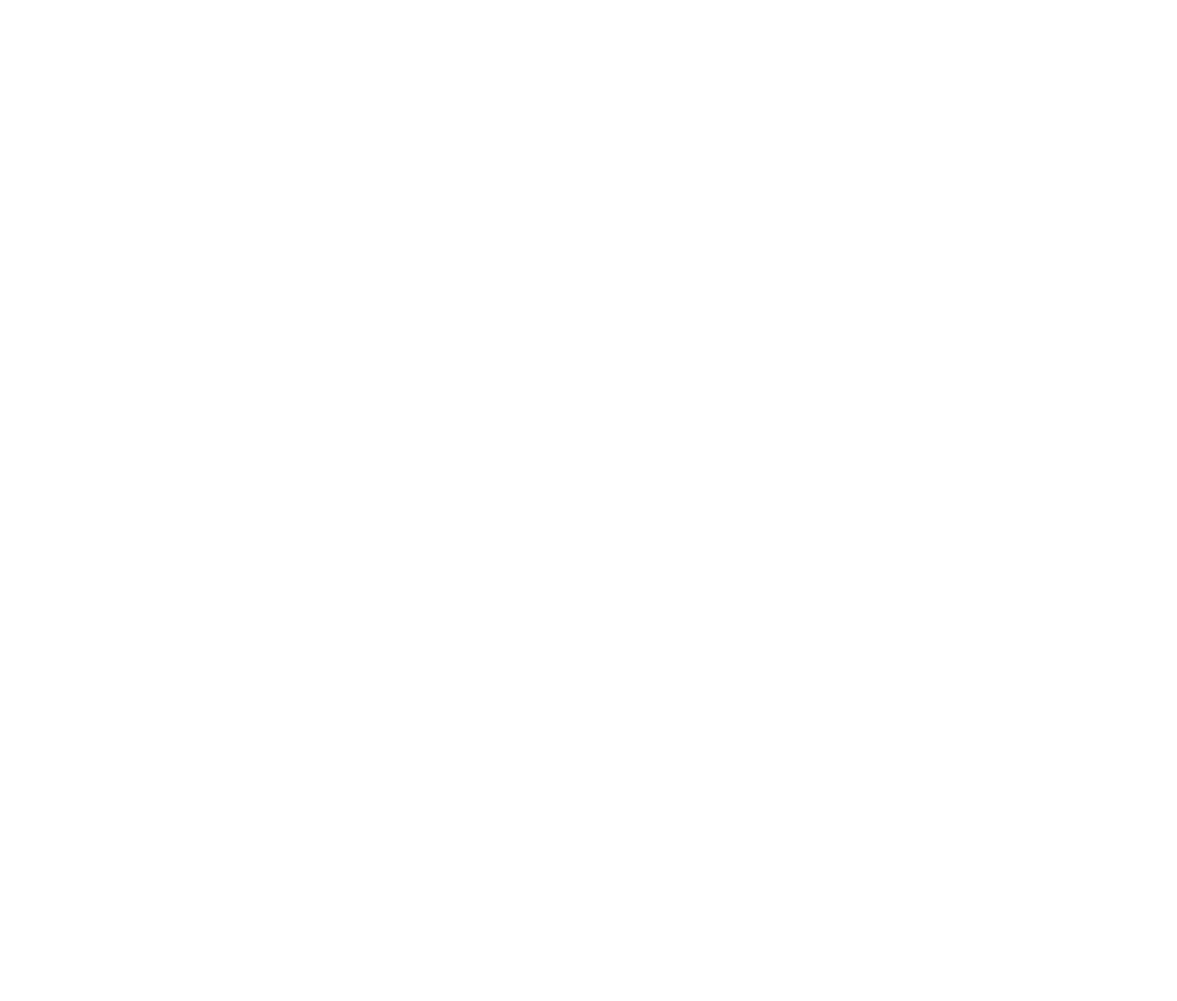
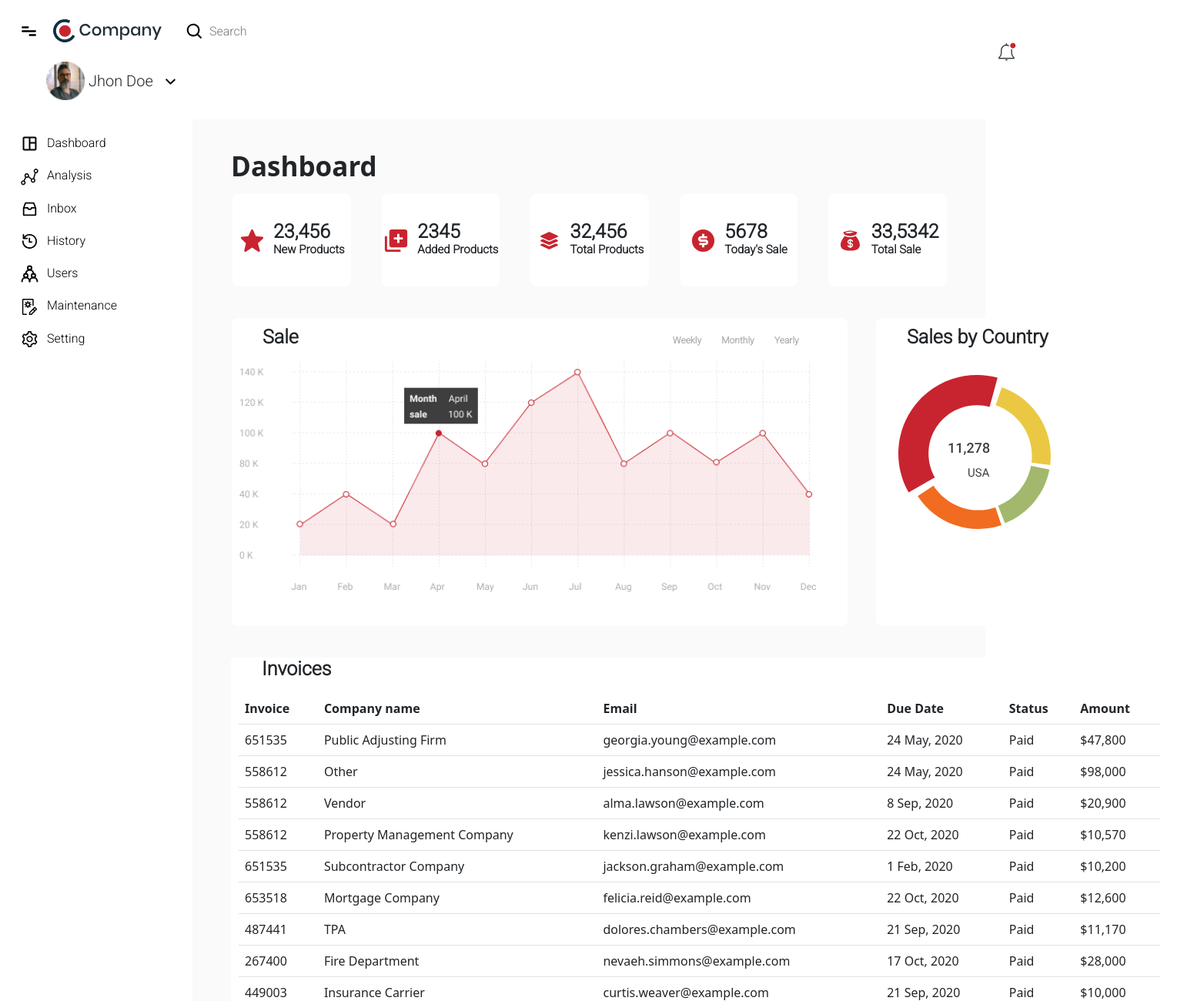
Before and after one commit to CHARUL2120/CharulAssignment, a plain HTML site: page HTML Training Assignment/dashboard.html in a window 1280 px wide. Shown: the top 1300 px of the page at 77% size, 1529 px wide, since content can reach past the window. Before the commit the page ends 800 px from the top, so only its background shows below. Drawn offline with Linux system fonts and the light colour scheme.

Commit message:
Add files via upload

```diff
--- a/HTML Training Assignment/css/style.css
+++ b/HTML Training Assignment/css/style.css
@@ -27,7 +27,7 @@ left: 905px;
 width: 500px;
 height: 100px;
 text-align: left;
-font: normal normal 300 40px/47px Roboto;
+font-family: 'Roboto', sans-serif;
 letter-spacing: 0px;
 color: #3E3E3E;
 font-size: 40px;
@@ -42,7 +42,7 @@ width: 137px;
 height: 53px;
 /* UI Properties */
 text-align: left;
-font: normal normal 900 40px/53px Roboto;
+font-family: 'Roboto', sans-serif;
 letter-spacing: 0px;
 
 color: #C8242F;
--- /dev/null
+++ b/HTML Training Assignment/css/style2.css
@@ -0,0 +1,143 @@
+@import url('https://fonts.googleapis.com/css2?family=Roboto:ital,wght@0,300;1,300&display=swap');
+header {
+padding:25px;
+}
+.icnmenu {
+margin-right:15px;
+width: 25px;
+height: 25px;
+}
+.icnlogo {
+margin-right:25px;
+width: 150px;
+height: 30px;
+
+}
+.icnsearch {
+margin-right:5px;
+width: 25px;
+height: 25px;
+}
+.txtsearch {
+width:80px;
+font-size: 16px;
+font-family: 'Roboto', sans-serif;
+font-weight: normal normal normal;
+line-height:21px;
+border-style:none;
+}
+.icnnotification{
+margin-left:1270px;
+width:25px;
+height:25px;
+}
+.imgprofile{
+margin-left:35px;
+margin-right:5px;
+width:50px;
+height:50px;
+}
+.proname {
+font-size: 20px;
+font-family: 'Roboto', sans-serif;
+font-weight: normal normal normal;
+line-height: 21px;
+}
+.icndown {
+margin-left: 10px;
+width: 25px;
+height: 25px;
+}
+nav {
+float: left;
+width: 250px;
+height: 1500px;
+background: #FFFFFF 0% 0% no-repeat padding-box;
+padding-top: 10px
+}
+ul{
+margin:10px;
+list-style-type:none;
+}
+.icnsidebar{
+width:25px;
+height:25px;
+margin-right:10px;
+}
+
+.txtsidebar {
+text-decoration: none;
+color: black;
+font-size: 16px;
+font-family: 'Roboto', sans-serif;
+font-weight: normal normal normal;
+line-height: 21px;
+}
+a.txtsidebar:hover {
+background: #FFF3F4 0% 0% no-repeat padding-box;
+}
+.imgdash{
+float:left;
+width:35px;
+height:35px;
+margin-right:10px;
+}
+.headd {
+margin-top:15px;
+float:left;
+font-size: 25px;
+font-family: 'Roboto', sans-serif;
+font-weight:bolder;
+line-height: 20px;
+}
+.subheadd {
+font-size: 15px;
+font-family: 'Roboto', sans-serif;
+font-weight: 600;
+line-height: 15px;
+}
+.dashitems {
+display: inline;
+width: 220px;
+height: 120px;
+background: #FFFFFF;
+align-items:center;
+}
+#ulitems {
+display: inline;
+width: 220px;
+height: 120px;
+background: #FFFFFF;
+border-radius:8px;
+margin-right:40px;
+
+}
+.imggraph{
+width:750px;
+height:300px;
+}
+.sale {
+padding:10px;
+width: 800px;
+height: 400px;
+background: #FFFFFF 0% 0% no-repeat padding-box;
+border-radius: 8px;
+}
+.salesctry {
+padding:10px;
+width: 390px;
+height: 400px;
+background: #FFFFFF 0% 0% no-repeat padding-box;
+border-radius: 8px;
+margin-left:35px;
+}
+.invoices {
+padding-left:10px;
+padding-right:10px;
+margin-left: 50px;
+margin-top:40px;
+width: 1217px;
+height: 500px;
+background: #FFFFFF 0% 0% no-repeat padding-box;
+border-radius: 5px;
+}
--- a/HTML Training Assignment/dashboard.html
+++ b/HTML Training Assignment/dashboard.html
@@ -0,0 +1,225 @@
+<!DOCTYPE html>
+<html>
+<head>
+         <title>Dashboard</title>
+         <meta content="text/html; charset=utf-8">
+         <link href="css/style2.css" rel="stylesheet" type="text/css">
+         <link href="css/bootstrap.min.css" rel="stylesheet" type="text/css">
+         <script href="js/bootstrap.bundle.min.js"></script>
+</head>
+<body>
+    <div class="body">
+          <header class="d-flex flex-wrap justify-content align-items-center">
+              <img src="images/menu-bar.svg" class="icnmenu" />
+              <img src="images/header-logo.svg" class="icnlogo" />
+              <img src="images/search-icon.svg" class="icnsearch" />
+              <input type="text" placeholder="Search" class="txtsearch" />
+              <img src="images/notification-icon.svg" class="icnnotification" />
+              <img src="images/profile.png" class="imgprofile"/><span class="proname">Jhon Doe</span>
+              <img src="images/downward-arrow.svg" class="icndown"/>
+        </header>
+        <section>
+            <nav class="d-flex">
+                <ul class="nav flex-column">
+                <li class="nav-link"><a href="#" class="txtsidebar"><img src="images/dashboard-default.svg" class="icnsidebar" />Dashboard</a></li>
+                <li class="nav-link"><a href="#" class="txtsidebar"><img src="images/graph-default.svg" class="icnsidebar" />Analysis</a></li>
+                <li class="nav-link"><a href="#" class="txtsidebar"><img src="images/inbox-default.svg" class="icnsidebar" />Inbox</a></li>
+                <li class="nav-link"><a href="#" class="txtsidebar"><img src="images/clock-default.svg" class="icnsidebar" />History</a></li>
+                <li class="nav-link"><a href="#" class="txtsidebar"><img src="images/user-default.svg" class="icnsidebar" />Users</a></li>
+                <li class="nav-link"><a href="#" class="txtsidebar"><img src="images/maintenance-default.svg" class="icnsidebar" />Maintenance</a></li>
+                <li class="nav-link"><a href="#" class="txtsidebar"><img src="images/setting-default.svg" class="icnsidebar" />Setting</a></li>
+                </ul>
+                </nav>
+
+            <article style="background: #FAFAFA;padding-left:250px;padding-bottom:50px">
+    <div>
+    <p style="margin-left:50px;font-size:35px; line-height:40px; font-weight:bolder;padding-top:41px;">Dashboard</p>
+    <ul class="d-flex justify-content" style="margin-left:20px">
+    <li id="ulitems" class="d-flex justify-content-center align-items-center">
+    <img src="images/star.svg" class="imgdash" />
+    <p class="headd">23,456<br /><span class="subheadd">New Products</span></p>
+    </li>
+    <li id="ulitems" class="d-flex justify-content-center align-items-center">
+    <img src="images/new-product.svg" class="imgdash" />
+    <p class="headd">2345<br /><span class="subheadd">Added Products</span></p>
+    </li>
+    <li id="ulitems" class="d-flex justify-content-center align-items-center">
+    <img src="images/total-product.svg" class="imgdash" />
+    <p class="headd">32,456<br /><span class="subheadd">Total Products</span></p>
+    </li>
+    <li id="ulitems" class="d-flex justify-content-center align-items-center">
+    <img src="images/dollar-filled.svg" class="imgdash" />
+    <p class="headd">5678<br /><span class="subheadd">Today's Sale</span></p>
+    </li>
+    <li id="ulitems" class="d-flex justify-content-center align-items-center">
+    <img src="images/money-bag.svg" class="imgdash" />
+    <p class="headd">33,5342<br /><span class="subheadd">Total Sale</span></p>
+    </li>
+    </ul>
+    </div><br />
+
+        <table style="margin-left:50px">
+        <tr>
+        <td>
+        <div class="sale">
+        <p style="margin-left:30px;font-size: 25px; font-family: 'Roboto', sans-serif; font-weight: bolder; line-height: 30px;">
+        Sale
+        <a href= "#" style="margin-left:480px;text-decoration: none; color: #ADADAD; font-size: 12px; font-family: 'Roboto', sans-serif; font-weight: normal normal normal; line-height: 16px; ">Weekly</a>
+         <a href="#" style="margin-left:20px;text-decoration: none; color: #ADADAD; font-size: 12px; font-family: 'Roboto', sans-serif; font-weight: normal normal normal; line-height: 16px;">Monthly</a>
+        <a href="#" style="margin-left:20px;text-decoration: none; color: #ADADAD; font-size: 12px; font-family: 'Roboto', sans-serif; font-weight: normal normal normal; line-height: 16px;">Yearly</a>
+       </p>
+           <img class="imggraph" src="images/data-graph.png" />
+         </div>
+        </td>
+       <td>
+       <div class="salesctry">
+       <p style="margin-left:30px;font-size: 25px; font-family: 'Roboto', sans-serif; font-weight: bolder; line-height: 30px;">Sales by Country</p>
+           <img src="images/pie-chart.svg" />
+       </div>
+       </td>
+       </tr>
+       </table>
+
+               <div class="invoices">
+              <p style="margin-left: 30px;font-size: 25px; font-family: 'Roboto', sans-serif; font-weight: bolder; line-height: 30px;">Invoices</p>
+    <table class="table">
+      <tr>
+        <th scope="col">Invoice</th>
+        <th scope="col">Company name</th>
+        <th scope="col">Email</th>
+        <th scope="col">Due Date</th>
+        <th scope="col">Status</th>
+        <th scope="col">Amount</th>
+        </tr>
+        <tr>
+        <td scope="row">651535</td>
+        <td>Public Adjusting Firm</td>
+        <td>georgia.young@example.com</td>
+        <td>24 May, 2020</td>
+        <td><span class="label label-success">Paid</span></td>
+        <td>$47,800</td>
+        </tr>
+        <tr>
+        <td scope="row">558612</td>
+        <td>Other</td>
+        <td>jessica.hanson@example.com</td>
+        <td>24 May, 2020</td>
+        <td>Paid </td>
+        <td>$98,000</td>
+        </tr>
+        <tr>
+        <td scope="row">558612</td>
+        <td>Vendor</td>
+        <td>alma.lawson@example.com</td>
+        <td>8 Sep, 2020</td>
+        <td>Paid</td>
+        <td>$20,900</td>
+        </tr>
+        <tr>
+        <td scope="row">558612</td>
+        <td>Property Management Company</td>
+        <td>kenzi.lawson@example.com</td>
+        <td>22 Oct, 2020</td>
+        <td>Paid</td>
+        <td>$10,570</td>
+        </tr>
+        <tr>
+        <td scope="row">651535</td>
+        <td>Subcontractor Company</td>
+        <td>jackson.graham@example.com</td>
+        <td>1 Feb, 2020</td>
+        <td>Paid</td>
+        <td>$10,200</td>
+        </tr>
+        <tr>
+        <td scope="row">653518</td>
+        <td>Mortgage Company</td>
+        <td>felicia.reid@example.com</td>
+        <td>22 Oct, 2020</td>
+        <td>Paid</td>
+        <td>$12,600</td>
+        </tr>
+        <tr>
+        <td scope="row">487441</td>
+        <td>TPA</td>
+        <td>dolores.chambers@example.com</td>
+        <td>21 Sep, 2020</td>
+        <td>Paid</td>
+        <td>$11,170</td>
+        </tr>
+        <tr>
+        <td scope="row">267400</td>
+        <td>Fire Department</td>
+        <td>nevaeh.simmons@example.com</td>
+        <td>17 Oct, 2020</td>
+        <td>Paid</td>
+        <td>$28,000</td>
+        </tr>
+        <tr>
+        <td scope="row">449003</td>
+        <td>Insurance Carrier</td>
+        <td>curtis.weaver@example.com</td>
+        <td>21 Sep, 2020</td>
+        <td>Paid</td>
+        <td>$10,000</td>
+        </tr>
+        </table>
+
+
+
+
+
+
+
+
+
+
+
+
+
+
+
+
+
+
+
+
+
+
+
+
+
+
+
+
+
+
+
+
+
+
+
+
+
+
+
+
+
+
+
+
+
+
+
+
+
+
+
+
+
+       </div>
+           </article>
+        </section>
+   </div>
+  </body>
+</html>
```
